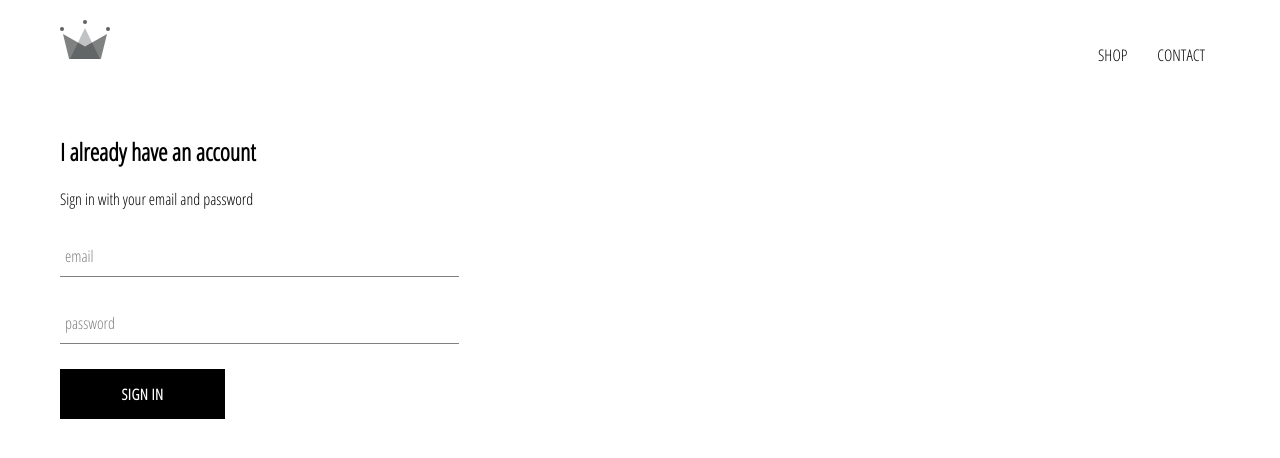
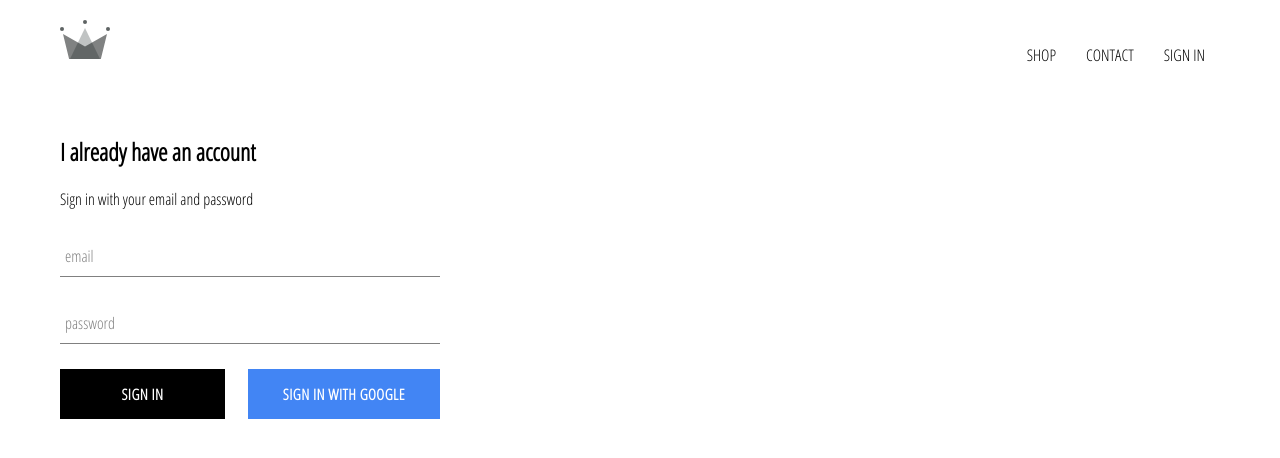
Before and after one commit to DarthSyntax/crwn-clothing, a React (Create React App) app: page /signin in a window 1280 px wide. Shown: the top 458 px of the page. Built offline with nearby package versions, Linux system fonts and the light colour scheme; no server answers.

Commit message:
integrated firebase into the application

```diff
--- a/package.json
+++ b/package.json
@@ -4,6 +4,7 @@
   "private": true,
   "dependencies": {
     "cra-template": "1.1.2",
+    "firebase": "^9.0.2",
     "node-sass": "^4.14.1",
     "react": "^17.0.2",
     "react-dom": "^17.0.2",
--- a/src/App.css
+++ b/src/App.css
@@ -10,6 +10,10 @@
 a {
   text-decoration: none;
   color: black;
+}
+
+* {
+  box-sizing: border-box;
 }
 
 .App-logo {
--- a/src/App.js
+++ b/src/App.js
@@ -1,14 +1,43 @@
+import React from 'react';
+import { Switch, Route } from 'react-router-dom';
+
 import './App.css';
-import { Switch, Route } from 'react-router-dom';
+
+import HomePage from './pages/homepage/homepage.component';
 import ShopPage from './pages/shop/shop.component';
-import HomePage from './pages/homepage/homepage.component';
+import SignInAndSignUpPage from './pages/sign-in-and-sign-up/sign-in-and-sign-up.component';
 import Header from './components/header/header.component';
-import SignInAndSignUpPage from './pages/sign-in-and-sign-up/sign-in-and-sign-up.component';
+import { auth } from './firebase/firebase.utils.js';
 
-function App() {
+
+class App extends React.Component {
+  constructor() {
+    super();
+
+    this.state = {
+      currentUser: null
+    }
+  }
+
+  unsubscribeFromAuth = null;
+
+  componentDidMount() {
+    this.unsubscribeFromAuth = auth.onAuthStateChanged(user => {
+      this.setState({ currentUser: user });
+
+      console.log(user);
+    });
+  }
+
+  componentWillUnmount() {
+    this.unsubscribeFromAuth();
+
+  }
+
+  render() {
     return (
       <div>
-      <Header />
+        <Header currentUser={this.state.currentUser} />
         <Switch>
           <Route exact path='/' component={HomePage} />
           <Route path='/shop' component={ShopPage} />
@@ -18,5 +47,6 @@
       </div>
     );
   }
+}
 
 export default App;
--- a/src/components/custom-button/custom-button.component.jsx
+++ b/src/components/custom-button/custom-button.component.jsx
@@ -2,8 +2,8 @@
 
 import './custom-button.styles.scss';
 
-const CustomButton = ({ children, ...otherProps }) => (
-    <button className='custom-button' {...otherProps}>
+const CustomButton = ({ children, isGoogleSignIn, ...otherProps }) => (
+    <button className={`${isGoogleSignIn ? 'google-sign-in' : ''} custom-button`} {...otherProps}>
         {children}
     </button>
 )
--- a/src/components/custom-button/custom-button.styles.scss
+++ b/src/components/custom-button/custom-button.styles.scss
@@ -19,4 +19,14 @@
         color: black;
         border: 1px solid black;
     }
+
+    &.google-sign-in {
+        background-color: #4285f4;
+        color: white;
+
+        &:hover{
+            background-color:#357ae8;
+            border: none;
+        }
+    }
 }
--- a/src/components/header/header.component.jsx
+++ b/src/components/header/header.component.jsx
@@ -2,8 +2,9 @@
 import './header.styles.scss';
 import { Link } from 'react-router-dom';
 import { ReactComponent as Logo } from '../../assets/crown.svg';
+import { auth } from "../../firebase/firebase.utils";
 
-const Header = () => (
+const Header = ({ currentUser }) => (
     <div className='header'>
         <Link to="/">
             <Logo className='logo' />
@@ -17,6 +18,12 @@
             <Link className='option' to='/shop'>
                 CONTACT
             </Link>
+            {
+                currentUser ?
+                    <div className='option' onClick={() => auth.signOut()}>SIGN OUT</div>
+                    :
+                    <Link className='option' to='/signin'>SIGN IN</Link>
+            }
         </div>
     </div>
 )
--- a/src/components/header/header.styles.scss
+++ b/src/components/header/header.styles.scss
@@ -20,6 +20,7 @@
 
         .option {
             padding: 10px 15px;
+            cursor: pointer;
         }
     }
 }
--- a/src/components/sign-in/sign-in.component.jsx
+++ b/src/components/sign-in/sign-in.component.jsx
@@ -2,6 +2,7 @@
 import FormInput from "../form-input/form-input.component";
 import './sign-in.styles.scss';
 import CustomButton from "../custom-button/custom-button.component";
+import { signInWithGoogle } from '../../firebase/firebase.utils.js';
 
 class SignIn extends React.Component {
     constructor(props) {
@@ -47,8 +48,13 @@
                         label="password"
                         required />
 
-
-                    <CustomButton type='submit'> Sign In </CustomButton>
+                    <div className='buttons'>
+                        <CustomButton type='submit'> Sign In </CustomButton>
+                        <CustomButton onClick={signInWithGoogle} isGoogleSignIn>
+                            {' '}
+                            Sign in with Google{' '}
+                        </CustomButton>
+                    </div>
 
 
                 </form>
--- a/src/components/sign-in/sign-in.styles.scss
+++ b/src/components/sign-in/sign-in.styles.scss
@@ -1,9 +1,14 @@
 .sign-in {
-    width: 30vw;
+    width: 380px;
     display: flex;
     flex-direction: column;
 
     .title {
         margin: 10px 0;
     }
+
+    .buttons {
+        display: flex;
+        justify-content: space-between;
+    }
 }
--- /dev/null
+++ b/src/firebase/firebase.utils.js
@@ -0,0 +1,24 @@
+import firebase from 'firebase/compat/app';
+import 'firebase/compat/firestore';
+import 'firebase/compat/auth';
+
+const config = {
+    apiKey: "AIzaSyA4P-JuDdZoKj2nL3cVSDbauhChdhtA-uA",
+    authDomain: "crwn-db-63b78.firebaseapp.com",
+    projectId: "crwn-db-63b78",
+    storageBucket: "crwn-db-63b78.appspot.com",
+    messagingSenderId: "431769176716",
+    appId: "1:431769176716:web:8baa17a45e08e2b03009a9",
+    measurementId: "G-NNN89E4811"
+};
+
+firebase.initializeApp(config);
+
+export const auth = firebase.auth();
+export const firestore = firebase.firestore();
+
+const provider = new firebase.auth.GoogleAuthProvider();
+provider.setCustomParameters({ prompt: 'select_account' });
+export const signInWithGoogle = () => auth.signInWithPopup(provider);
+
+export default firebase;
```
Also changed, not shown: 1 other file (tests, documents, lock files or other folders). Lines whose indentation alone changed are shown as unchanged.
